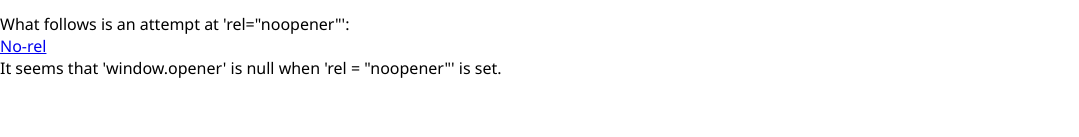
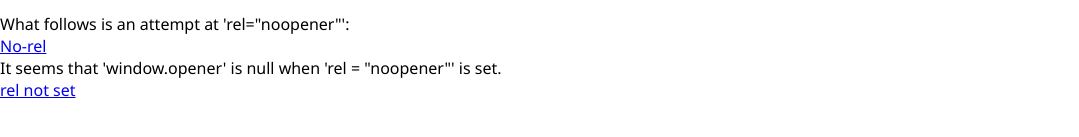
Before and after one commit to rhyuen/faas-deux, a website: page public/index.html in a window 1280 px wide. Shown: the part 303-440 px from the top of the page, without its empty margins (0-1079 px from the left). Drawn offline with Linux system fonts and the light colour scheme; no server answers.

Commit message:
mistakes were made

```diff
--- a/public/index.html
+++ b/public/index.html
@@ -37,7 +37,8 @@
             <article>
                 What follows is an attempt at 'rel="noopener"': <br/>
                 <a href = "/norel.html" target = "_blank" rel = "noopener">No-rel</a><br/>
-                It seems that 'window.opener' is null when 'rel = "noopener"' is set.
+                It seems that 'window.opener' is null when 'rel = "noopener"' is set.<br/>
+                <a href = "/norel.html" target = "_blank">rel not set</a>
             </article>
         </section>
         <script type = "text/javascript">
```
